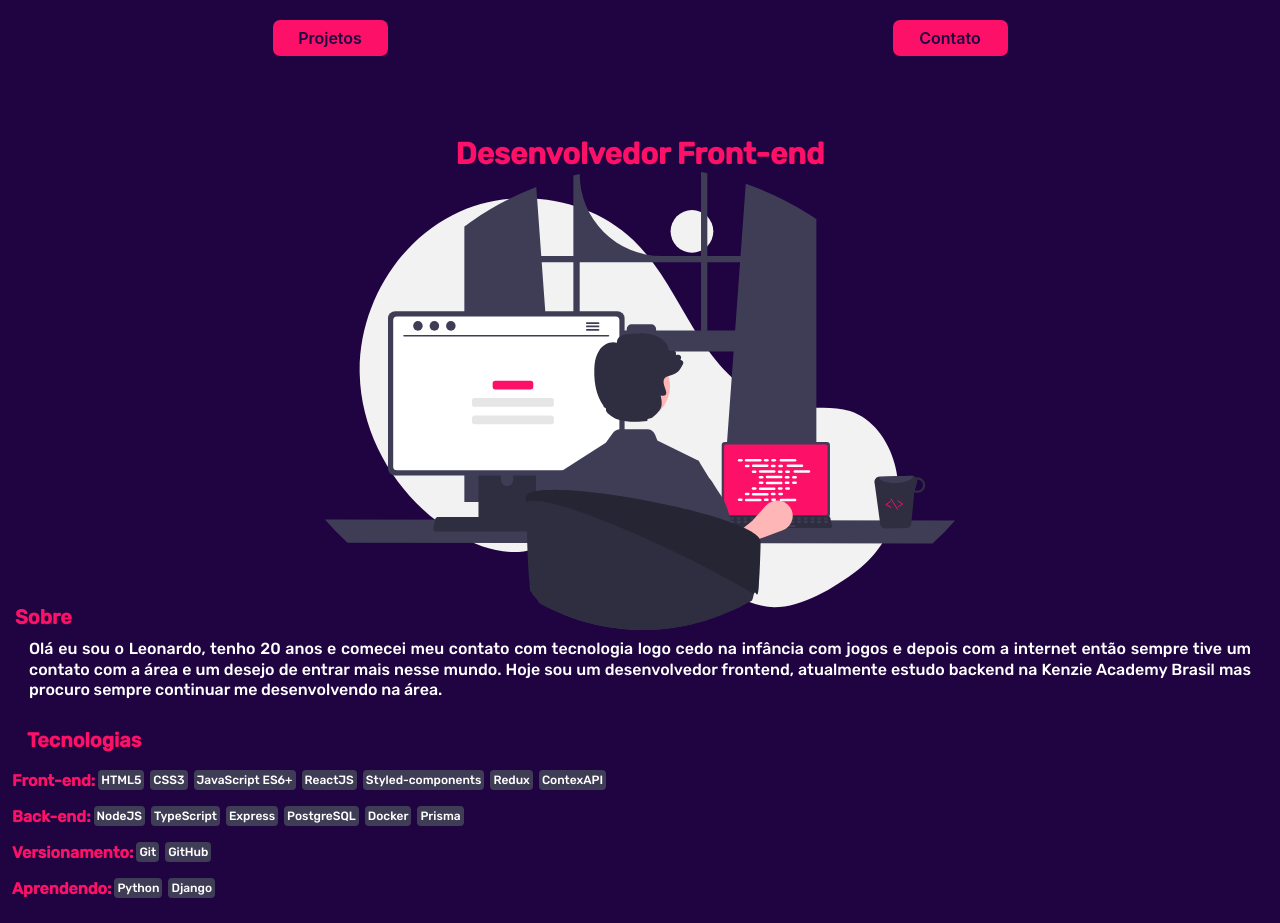
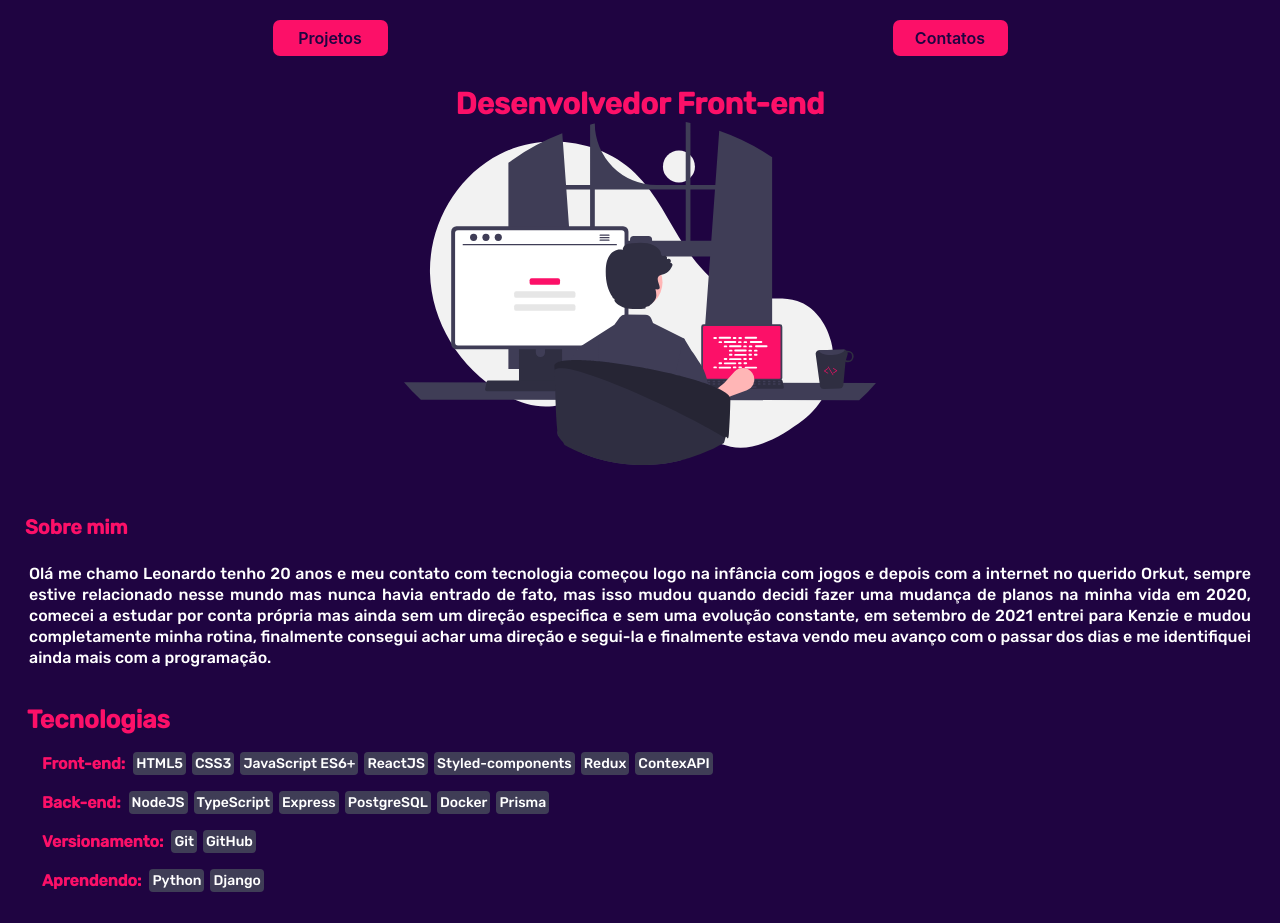
Before and after one commit to leonardomarchioro/portifolio_marchioro, a React (Create React App) app: page / in a window 1280 px wide. Built offline with nearby package versions, Linux system fonts and the light colour scheme.

Commit message:
reafactor: desktop home and modal of contacts

```diff
--- a/src/Pages/Home/index.jsx
+++ b/src/Pages/Home/index.jsx
@@ -1,8 +1,10 @@
 import { useState } from "react";
+
 import Modalcontact from "../../components/ModalContact";
 import Nav from "../../components/Header";
 import Infos from "../../components/Infos";
 import Description from "../../components/Description";
+import ListTechs from "../../components/ListTechs";
 
 import { Container } from "./style";
 
@@ -14,9 +16,11 @@ const Home = () => {
       {modal && <Modalcontact setModal={setModal} />}
 
       <Nav setModal={setModal} />
-      <Infos  />
-      <Description />
-
+      <div className="Desktop">
+        <Infos />
+        <Description />
+      </div>
+      <ListTechs />
     </Container>
   );
 };
--- a/src/Pages/Home/style.js
+++ b/src/Pages/Home/style.js
@@ -7,7 +7,26 @@ export const Container = styled.div`
   width: 100%;
   height: auto;
 
-  > header {
+  header {
     margin: 20px;
   }
+
+  @media screen and (min-width: 1440px) {
+    align-items: center;
+
+    header {
+      width: 60%;
+      align-items: center;
+      justify-content: flex-end;
+      gap: 70px;
+    }
+
+    .Desktop {
+      display: flex;
+      flex-direction: row;
+      align-items: flex-start;
+      width: 80%;
+      height: 450px;
+    }
+  }
 `;
--- a/src/components/Description/index.jsx
+++ b/src/components/Description/index.jsx
@@ -1,30 +1,8 @@
-import { Container, ContainerTechs } from "./styles";
+import { Container } from "./styles";
 
 import { motion } from "framer-motion";
 
 const Description = () => {
-  const techs = {
-    Frontend: [
-      "HTML5",
-      "CSS3",
-      "JavaScript ES6+",
-      "ReactJS",
-      "Styled-components",
-      "Redux",
-      "ContexAPI",
-    ],
-    Versionamento: ["Git", "GitHub"],
-    Backend: [
-      "NodeJS",
-      "TypeScript",
-      "Express",
-      "PostgreSQL",
-      "Docker",
-      "Prisma",
-    ],
-    Aprendendo: ["Python", "Django"],
-  };
-
   return (
     <Container>
       <motion.div
@@ -37,42 +15,19 @@ const Description = () => {
         }}
         transition={{ duration: 1.5 }}
       >
-        <h2>Sobre</h2>
+        <h2>Sobre mim</h2>
         <p>
-          Olá eu sou o Leonardo, tenho 20 anos e comecei meu contato com
-          tecnologia logo cedo na infância com jogos e depois com a internet
-          então sempre tive um contato com a área e um desejo de entrar mais
-          nesse mundo. Hoje sou um desenvolvedor frontend, atualmente estudo
-          backend na Kenzie Academy Brasil mas procuro sempre continuar me
-          desenvolvendo na área.
+          Olá me chamo Leonardo tenho 20 anos e meu contato com tecnologia
+          começou logo na infância com jogos e depois com a internet no querido
+          Orkut, sempre estive relacionado nesse mundo mas nunca havia entrado
+          de fato, mas isso mudou quando decidi fazer uma mudança de planos na
+          minha vida em 2020, comecei a estudar por conta própria mas ainda sem
+          um direção especifica e sem uma evolução constante, em setembro de
+          2021 entrei para Kenzie e mudou completamente minha rotina, finalmente
+          consegui achar uma direção e segui-la e finalmente estava vendo meu
+          avanço com o passar dos dias e me identifiquei ainda mais com a
+          programação.
         </p>
-        <ContainerTechs>
-          <h2>Tecnologias</h2>
-          <ul>
-            <h3>Front-end: </h3>
-            {techs.Frontend.map((tech) => (
-              <li>{tech}</li>
-            ))}
-          </ul>
-          <ul>
-            <h3>Back-end: </h3>
-            {techs.Backend.map((tech) => (
-              <li>{tech}</li>
-            ))}
-          </ul>
-          <ul>
-            <h3>Versionamento: </h3>
-            {techs.Versionamento.map((tech) => (
-              <li>{tech}</li>
-            ))}
-          </ul>
-          <ul>
-            <h3>Aprendendo: </h3>
-            {techs.Aprendendo.map((tech) => (
-              <li>{tech}</li>
-            ))}
-          </ul>
-        </ContainerTechs>
       </motion.div>
     </Container>
   );
--- a/src/components/Description/styles.js
+++ b/src/components/Description/styles.js
@@ -1,10 +1,5 @@
 import styled from "styled-components";
-import {
-  backgroundColor,
-  primaryColor,
-  secondaryColor,
-  disableColor,
-} from "../../global.Style";
+import { secondaryColor } from "../../global.Style";
 
 export const Container = styled.div`
   margin-top: 25px;
@@ -26,63 +21,22 @@ export const Container = styled.div`
     display: flex;
     flex-direction: column;
     justify-content: space-evenly;
+
+    h2 {
+      margin: 25px;
+    }
   }
   @media screen and (min-width: 1440px) {
     width: 900px;
-  }
-`;
+    display: flex;
+    justify-content: flex-start;
 
-export const ContainerTechs = styled.div`
-  margin: 12px;
-  display: flex;
-  flex-direction: column;
-  justify-content: space-evenly;
-
-  h3 {
-    font-size: 16px;
-    color: ${primaryColor};
-  }
-
-  h2 {
-    margin: 15px;
-  }
-
-  > ul {
-    display: flex;
-    align-items: center;
-    justify-content: flex-start;
-    flex-direction: row;
-    align-content: center;
-    flex-wrap: wrap;
-    width: 100%;
-    height: auto;
-    margin-bottom: 10px;
-    > li {
-      padding: 3px;
-      border-radius: 4px;
-      background-color: ${disableColor};
-      color: ${secondaryColor};
-      margin: 3px;
-      font-size: 12px;
+    h2 {
+      font-size: 28px;
     }
-  }
-  @media screen and (min-width: 1024px) {
-    > ul {
-      width: 90%;
-    }
-  }
-  @media screen and (min-width: 1440px) {
-    display: flex;
-    flex-direction: column;
-    align-items: center;
-    > ul {
-      width: 75%;
-    }
-    h3 {
-      width: 100%;
-    }
-    span {
-      width: 100%;
+    p {
+      font-size: 20px;
+      line-height: 1.3;
     }
   }
 `;
--- a/src/components/Header/index.jsx
+++ b/src/components/Header/index.jsx
@@ -5,7 +5,7 @@ const Nav = ({ setModal }) => {
   return (
     <Container>
       <Link to={"/projetos"}>Projetos</Link>
-      <button onClick={() => setModal(true)}>Contato</button>
+      <button onClick={() => setModal(true)}>Contatos</button>
     </Container>
   );
 };
--- a/src/components/Infos/styles.js
+++ b/src/components/Infos/styles.js
@@ -1,10 +1,5 @@
 import styled from "styled-components";
-import {
-  backgroundColor,
-  primaryColor,
-  secondaryColor,
-  disableColor,
-} from "../../global.Style";
+import { primaryColor } from "../../global.Style";
 
 export const Container = styled.div`
   width: 100%;
@@ -44,19 +39,30 @@ export const Container = styled.div`
       font-size: 30px;
     }
 
-    .Infos {
-      position: relative;
-      top: 50px;
-    }
     .Img {
       display: flex;
       justify-content: center;
       img {
-        width: 80%;
+        width: 60%;
       }
     }
   }
   @media screen and (min-width: 1440px) {
     width: 900px;
+
+    > div {
+      height: 100%;
+    }
+
+    .Infos {
+      height: 100%;
+      display: flex;
+      flex-direction: column;
+      justify-content: space-around;
+
+      .Img > img {
+        width: 80%;
+      }
+    }
   }
 `;
--- /dev/null
+++ b/src/components/ListTechs/index.jsx
@@ -0,0 +1,70 @@
+import { ContainerTechs } from "./styles";
+import { motion } from "framer-motion";
+
+const ListTechs = () => {
+  const techs = {
+    Frontend: [
+      "HTML5",
+      "CSS3",
+      "JavaScript ES6+",
+      "ReactJS",
+      "Styled-components",
+      "Redux",
+      "ContexAPI",
+    ],
+    Versionamento: ["Git", "GitHub"],
+    Backend: [
+      "NodeJS",
+      "TypeScript",
+      "Express",
+      "PostgreSQL",
+      "Docker",
+      "Prisma",
+    ],
+    Aprendendo: ["Python", "Django"],
+  };
+  return (
+    <motion.div
+      initial={{ x: 0, y: 500, scale: 1, rotate: 0 }}
+      animate={{
+        x: 0,
+        y: 0,
+        scale: 1,
+        rotate: 0,
+      }}
+      transition={{ duration: 1.5 }}
+    >
+      <ContainerTechs>
+        <h2>Tecnologias</h2>
+        <div className="ListsContainer">
+          <ul>
+            <h3>Front-end: </h3>
+            {techs.Frontend.map((tech, index) => (
+              <li key={index}>{tech}</li>
+            ))}
+          </ul>
+          <ul>
+            <h3>Back-end: </h3>
+            {techs.Backend.map((tech, index) => (
+              <li key={index}>{tech}</li>
+            ))}
+          </ul>
+          <ul>
+            <h3>Versionamento: </h3>
+            {techs.Versionamento.map((tech, index) => (
+              <li key={index}>{tech}</li>
+            ))}
+          </ul>
+          <ul>
+            <h3>Aprendendo: </h3>
+            {techs.Aprendendo.map((tech, index) => (
+              <li key={index}>{tech}</li>
+            ))}
+          </ul>
+        </div>
+      </ContainerTechs>
+    </motion.div>
+  );
+};
+
+export default ListTechs;
--- /dev/null
+++ b/src/components/ListTechs/styles.js
@@ -0,0 +1,71 @@
+import styled from "styled-components";
+import { primaryColor, secondaryColor, disableColor } from "../../global.Style";
+
+export const ContainerTechs = styled.div`
+  margin: 12px;
+  display: flex;
+  flex-direction: column;
+  justify-content: space-evenly;
+
+  h3 {
+    font-size: 16px;
+    color: ${primaryColor};
+    margin-right: 5px;
+  }
+
+  h2 {
+    margin: 15px;
+  }
+
+  .ListsContainer > ul {
+    display: flex;
+    align-items: center;
+    justify-content: flex-start;
+    flex-direction: row;
+    align-content: center;
+    flex-wrap: wrap;
+    width: 100%;
+    height: auto;
+    margin-bottom: 10px;
+    > li {
+      padding: 3px;
+      border-radius: 4px;
+      background-color: ${disableColor};
+      color: ${secondaryColor};
+      margin: 3px;
+      font-size: 12px;
+    }
+  }
+  @media screen and (min-width: 768px) {
+    .ListsContainer {
+      margin: 0 30px;
+    }
+    .ListsContainer > ul > li {
+      font-size: 14px;
+    }
+  }
+
+  @media screen and (min-width: 1024px) {
+    .ListsContainer > ul {
+      width: 90%;
+    }
+  }
+  @media screen and (min-width: 1440px) {
+    width: 80%;
+    display: flex;
+    align-items: flex-start;
+    margin-top: 25px;
+
+    .ListsContainer > ul {
+      width: 100%;
+
+      > li {
+        font-size: 18px;
+      }
+    }
+
+    h3 {
+      font-size: 22px;
+    }
+  }
+`;
--- a/src/components/ModalContact/index.jsx
+++ b/src/components/ModalContact/index.jsx
@@ -1,12 +1,20 @@
 import { ContainerModal, Modal } from "./styles";
 import { motion } from "framer-motion";
 
-import { IoLogoWhatsapp, IoCloseCircleOutline } from "react-icons/io5";
-import { SiGmail } from "react-icons/si";
+import { IoCloseCircleOutline } from "react-icons/io5";
+import ImgEmail from "../../assets/gmail.png";
+import ImgWhats from "../../assets/whatsapp.png";
+import ImgLinkedin from "../../assets/linkedin.png";
+import ImgGitHub from "../../assets/github (1).png";
+import ImgCurriculo from "../../assets/retomar.png";
 
 const Modalcontact = ({ setModal }) => {
+  const closeModal = (event) => {
+    event.target.tagName === "SECTION" && setModal(false);
+  };
+
   return (
-    <ContainerModal>
+    <ContainerModal onClick={(e) => closeModal(e)}>
       <motion.div
         className="animation-desktop"
         initial={{ x: 0, y: 0, scale: 0, rotate: 0 }}
@@ -20,7 +28,7 @@ const Modalcontact = ({ setModal }) => {
       >
         <Modal>
           <div>
-            <h2>Contatos</h2>
+            <h2>&lt; Contatos /&gt;</h2>
             <IoCloseCircleOutline
               size={"25px"}
               onClick={() => setModal(false)}
@@ -30,8 +38,8 @@ const Modalcontact = ({ setModal }) => {
           <ul>
             <li>
               <a href="https://wa.me/5547996797620?text=" target="_blanck">
-                <IoLogoWhatsapp size={"30px"} color={"#222831"} />
-                Contate-me por WhatsApp
+                <img src={ImgWhats} alt="WhastApp" />
+                WhatsApp
               </a>
             </li>
             <li>
@@ -39,8 +47,26 @@ const Modalcontact = ({ setModal }) => {
                 href="https://mail.google.com/mail/u/0/?fs=1&to=leonardomarchioro11@gmail.com&tf=cm"
                 target="_blanck"
               >
-                <SiGmail size={"30px"} color={"#222831"} />
-                Contate-me por e-mail
+                <img src={ImgEmail} alt=" E-mail" />
+                E-mail
+              </a>
+            </li>
+            <li>
+              <a href="https://wa.me/5547996797620?text=" target="_blanck">
+                <img src={ImgLinkedin} alt="LinkedInd" />
+                LinkedInd
+              </a>
+            </li>
+            <li>
+              <a href="https://wa.me/5547996797620?text=" target="_blanck">
+                <img src={ImgGitHub} alt="GitHub" />
+                GitHub
+              </a>
+            </li>
+            <li>
+              <a href="https://wa.me/5547996797620?text=" target="_blanck">
+                <img src={ImgCurriculo} alt="Currículo" />
+                Currículo
               </a>
             </li>
           </ul>
```
Also changed, not shown: src/components/ModalContact/styles.js (+15 -10 lines), src/global.Style.js (+8 -4 lines).
